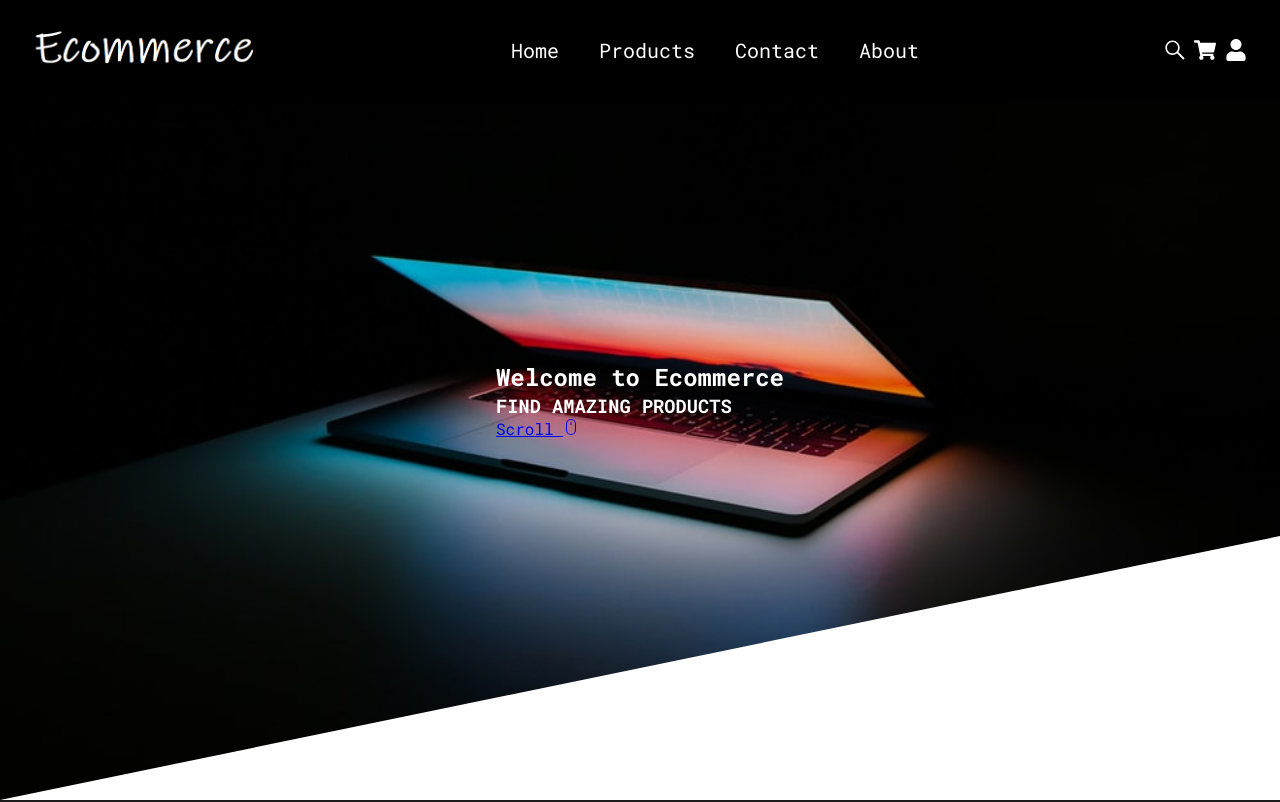
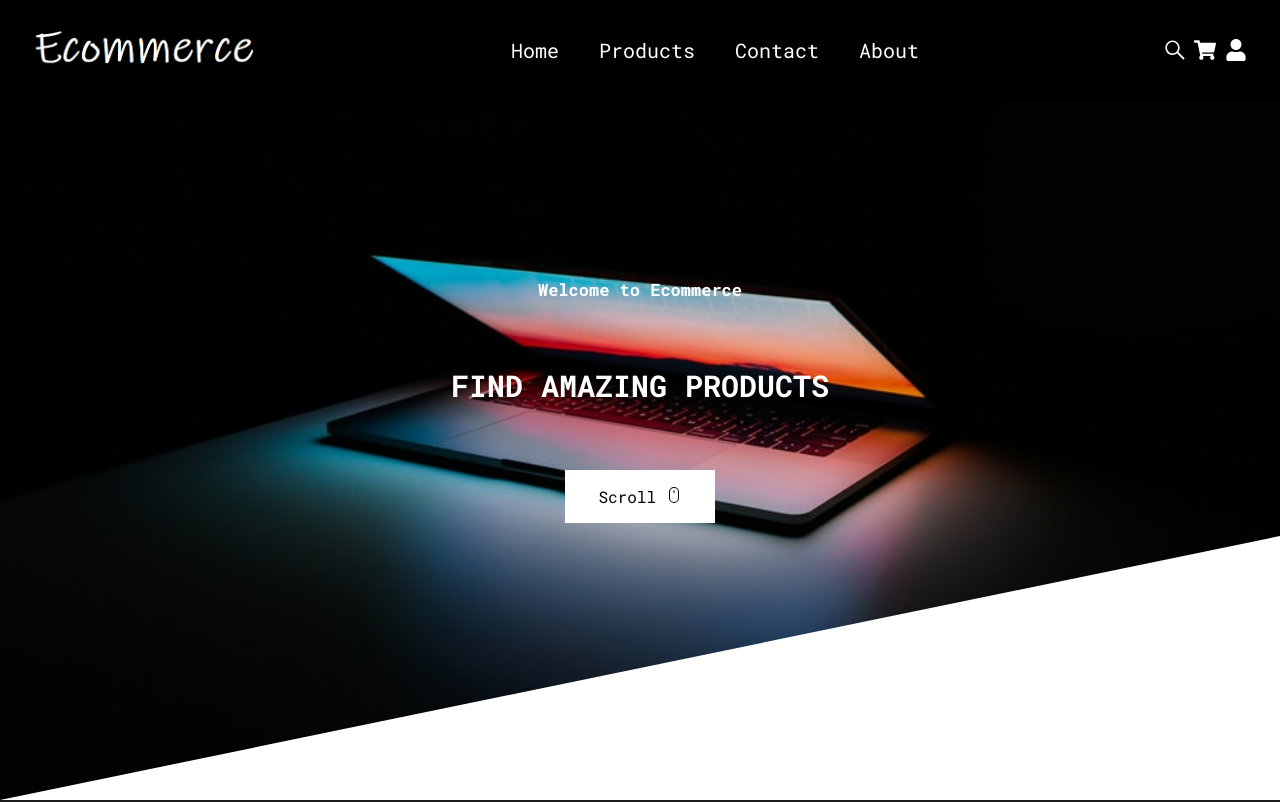
Before and after one commit to gszcode/App, a React (Create React App) app in the folder frontend/: page / in a window 1280 px wide. Shown: the top 802 px of the page. Built offline with nearby package versions, Linux system fonts and the light colour scheme.

Commit message:
correcciíon de metodología bem

```diff
--- a/frontend/src/Pages/Landing.scss
+++ b/frontend/src/Pages/Landing.scss
@@ -18,15 +18,15 @@ $white-color: #fff;
   color: $white-color;
 
   &__welcome {
-    &--title {
+    &__title {
       @include titles(center, 17px, 65px);
     }
 
-    &--subtitle {
+    &__subtitle {
       @include titles(center, 30px, 65px);
     }
 
-    &--scroll {
+    &__scroll {
       display: block;
       margin: auto;
       width: 150px;
@@ -39,7 +39,7 @@ $white-color: #fff;
       transition: all 300ms;
     }
 
-    &--scroll:hover {
+    &__scroll:hover {
       background-color: transparent;
       border: 1px solid $white-color;
       color: $white-color;
```
